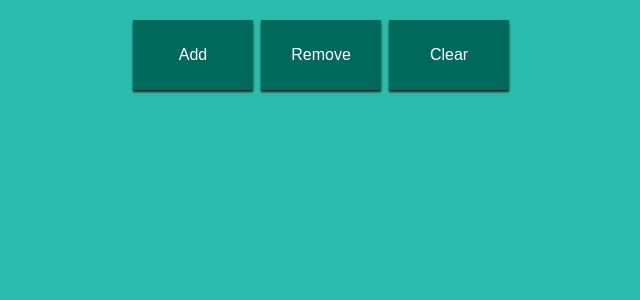
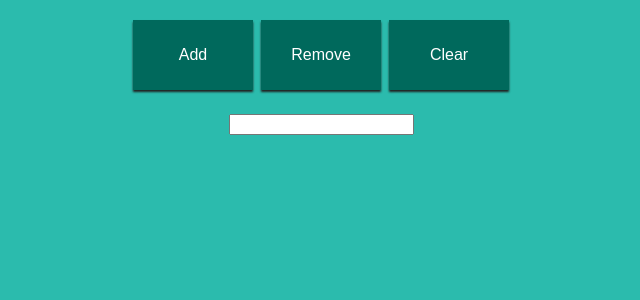
Before and after one commit to video-kid/todolist, a React (Create React App) app: page / in a window 1280 px wide. Shown: the top 300 px of the page, without its empty margins (319-959 px from the left). Built offline with nearby package versions, Linux system fonts and the light colour scheme.

Commit message:
dodalam dodawanie detali taskow, potem ogarne wyglad

```diff
--- a/src/App.css
+++ b/src/App.css
@@ -24,3 +24,7 @@ button {
     box-shadow: 0 2px 2px 0px #212121;
     cursor: pointer;
 }
+
+form {
+    padding: 20px;
+}
--- a/src/App.js
+++ b/src/App.js
@@ -7,21 +7,23 @@ import './App.css';
 class App extends Component {
   state = {
     toDoList: [],
-    lastTaskId: 0
+    lastTaskId: 0,
+    details: ''
   }
 
   addTask = () => {
     let list = this.state.toDoList;
     list[this.state.lastTaskId] = {
       id: this.state.lastTaskId,
-      details: 'pizza'
+      details: this.state.details
     }
 
     let nextTaskId = this.state.lastTaskId + 1;
 
     this.setState({
       toDoList: list,
-      lastTaskId: nextTaskId
+      lastTaskId: nextTaskId,
+      details: ''
     })
 
   }
@@ -48,12 +50,24 @@ class App extends Component {
     })
   }
 
+  handleInputChange = (event) => {
+    let taskDetail = event.target.value;
+
+    this.setState({
+      details: taskDetail
+    })
+
+  }
+
   render() {
     return (
       <div className="App">
         <button onClick={this.addTask}>Add</button>
         <button onClick={this.deleteLast}>Remove</button>
         <button onClick={this.clearAll}>Clear</button>
+        <form>
+          <input type="text" name="taskDetails" value={this.state.details} onChange={this.handleInputChange}></input>
+        </form>
           <List items={this.state.toDoList}/>
       </div>
     );
--- a/src/List.js
+++ b/src/List.js
@@ -4,7 +4,7 @@ import './List.css';
 const List = props => (
   <ul className="itemList">
     {
-      props.items.map((item, index) => <li key={index}>Task number {item.id}</li>)
+      props.items.map((item, index) => <li key={index}>Task number {item.id} | {item.details}</li>)
     }
   </ul>
 );
```
